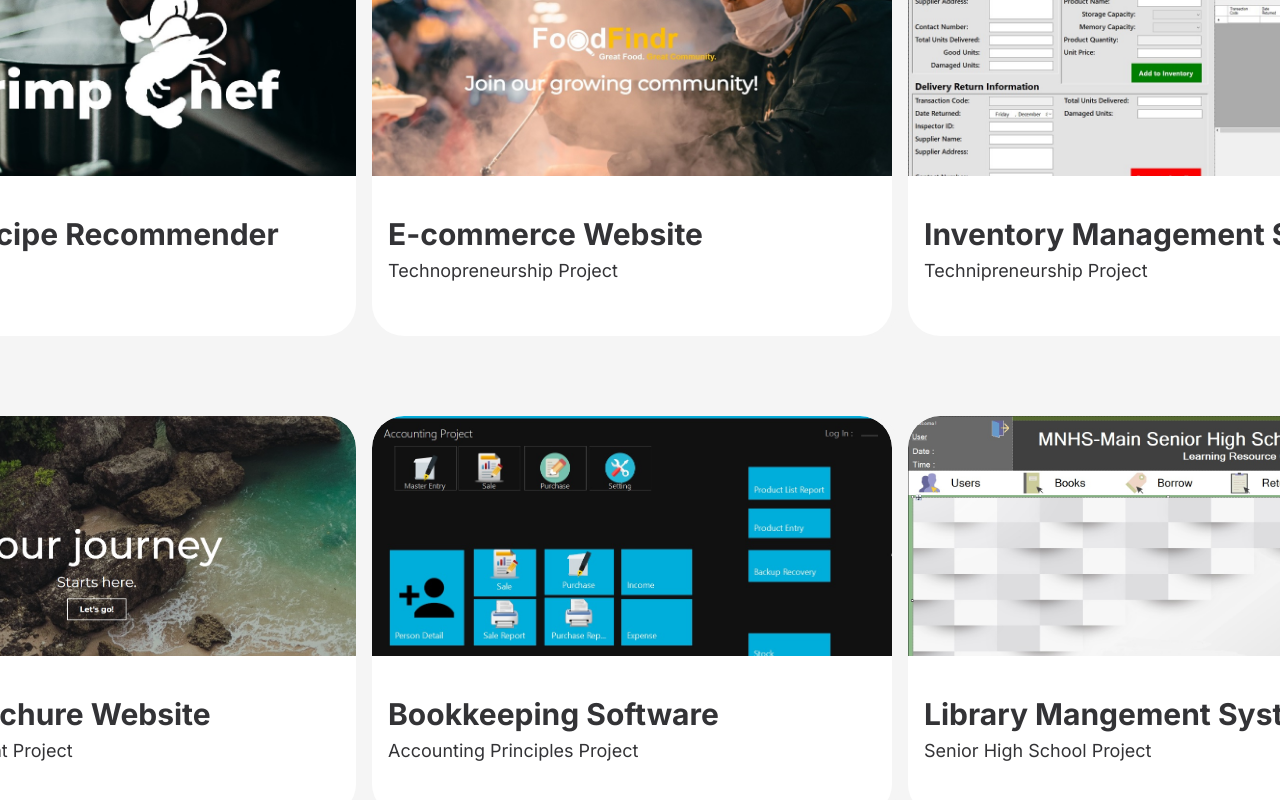
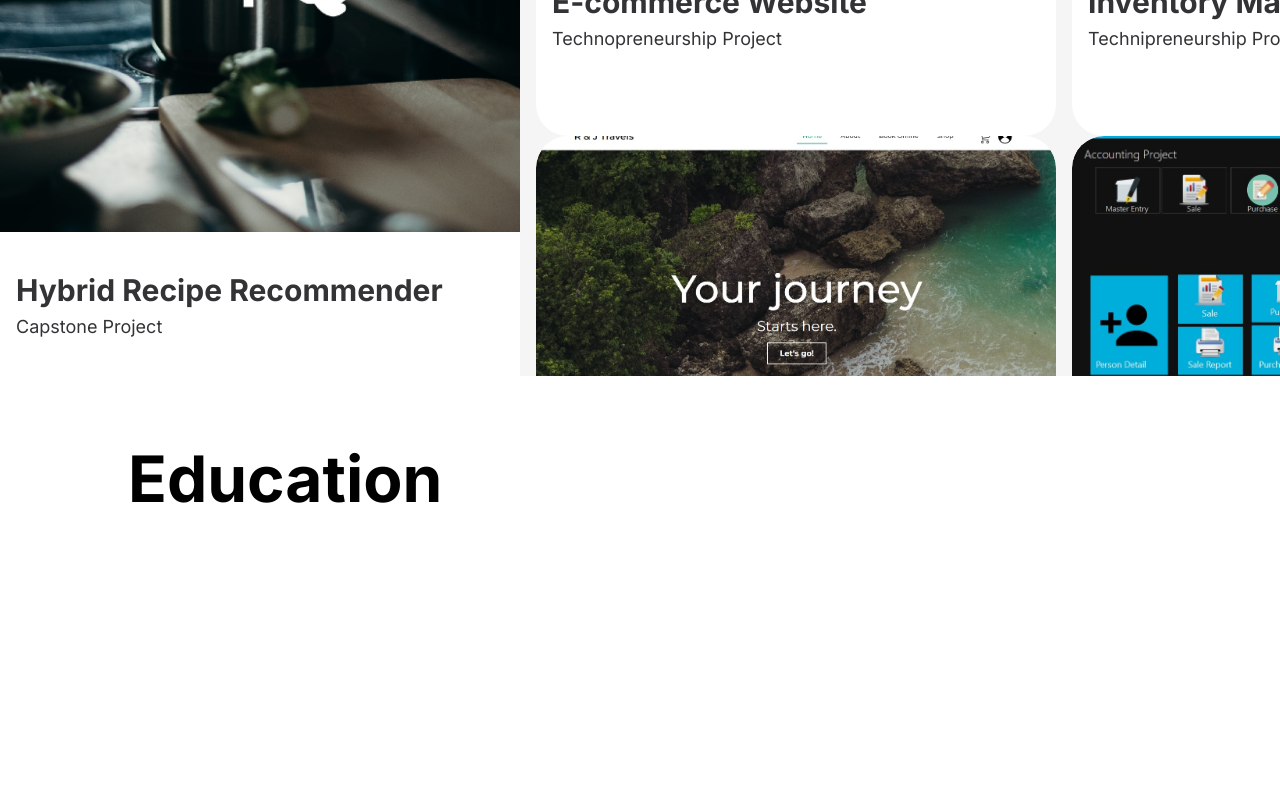
Before and after one commit to ravenbarajas/personalPortfolio, a React (Create React App) app: page /projects/academic in a window 1280 px wide. Shown: the part 3074-3874 px from the top of the page. Built offline with nearby package versions, Linux system fonts and the light colour scheme.

Commit message:
Revised the Layout of Academic Projects Card

```diff
--- a/src/App.js
+++ b/src/App.js
@@ -8,6 +8,7 @@ import Projects from './pages/Projects';
 import AcademicProjects from './pages/AcademicProjects';
 import WorkProjects from './pages/WorkProjects';
 import PersonalProjects from './pages/PersonalProjects';
+import Education from './pages/Education';
 
 import './App.css';
 
@@ -21,6 +22,7 @@ function App() {
             <TechSkill />
             <PeopleSkill />
             <Projects />
+            <Education />
           </div>
         </div>
       </Router>
--- a/src/pages/AcademicProjects.css
+++ b/src/pages/AcademicProjects.css
@@ -3,11 +3,13 @@
     flex-direction: row;
     opacity: 100%;
   }
-  .academic-projects-column {
+  .academic-projects-section-column {
     width: 100%;
     display: flex;
     flex-direction: column;
     opacity: 100%;
+    padding-top: 1rem;
+    padding-bottom: 1rem;
   }
   .academic-projects-section {
     display: flex;
@@ -18,6 +20,7 @@
   .academic-projects-section-row {
     height: 30rem;
     display: flex;
+    flex-direction: row;
     justify-items: center;
     align-items: center;
     justify-content: center;
@@ -40,6 +43,90 @@
     flex: 0 0 auto; /* Prevent soft skills from shrinking */
     width: 520px;
     height: 400px; /* Adjusted height to fit hexagon */
+    background-color: #ffffff;
+    display: flex;
+    justify-self: center;
+    align-self: center;
+    flex-direction: column;
+    margin-right: 1rem;
+    border-radius: 2rem;
+    transition: transform 0.5s ease, box-shadow 0.5s ease; /* Smooth transition for the transform and box-shadow effects */
+    overflow: hidden; /* Ensure child elements do not overflow */
+  }
+  .project-card-1 {
+    flex: 0 0 auto; /* Prevent soft skills from shrinking */
+    width: 520px;
+    height: 960px; /* Adjusted height to fit hexagon */
+    background-color: #ffffff;
+    display: flex;
+    justify-self: center;
+    align-self: center;
+    flex-direction: column;
+    margin-right: 1rem;
+    border-radius: 2rem;
+    transition: transform 0.5s ease, box-shadow 0.5s ease; /* Smooth transition for the transform and box-shadow effects */
+    overflow: hidden; /* Ensure child elements do not overflow */
+  }
+  .project-card-2 {
+    flex: 0 0 auto; /* Prevent soft skills from shrinking */
+    width: 520px;
+    height: 480px; /* Adjusted height to fit hexagon */
+    background-color: #ffffff;
+    display: flex;
+    justify-self: center;
+    align-self: center;
+    flex-direction: column;
+    margin-right: 1rem;
+    border-radius: 2rem;
+    transition: transform 0.5s ease, box-shadow 0.5s ease; /* Smooth transition for the transform and box-shadow effects */
+    overflow: hidden; /* Ensure child elements do not overflow */
+  }
+  .project-card-3 {
+    flex: 0 0 auto; /* Prevent soft skills from shrinking */
+    width: 520px;
+    height: 480px; /* Adjusted height to fit hexagon */
+    background-color: #ffffff;
+    display: flex;
+    justify-self: center;
+    align-self: center;
+    flex-direction: column;
+    margin-right: 1rem;
+    border-radius: 2rem;
+    transition: transform 0.5s ease, box-shadow 0.5s ease; /* Smooth transition for the transform and box-shadow effects */
+    overflow: hidden; /* Ensure child elements do not overflow */
+  }
+  .project-card-4 {
+    flex: 0 0 auto; /* Prevent soft skills from shrinking */
+    width: 520px;
+    height: 480px; /* Adjusted height to fit hexagon */
+    background-color: #ffffff;
+    display: flex;
+    justify-self: center;
+    align-self: center;
+    flex-direction: column;
+    margin-right: 1rem;
+    border-radius: 2rem;
+    transition: transform 0.5s ease, box-shadow 0.5s ease; /* Smooth transition for the transform and box-shadow effects */
+    overflow: hidden; /* Ensure child elements do not overflow */
+  }
+  .project-card-5 {
+    flex: 0 0 auto; /* Prevent soft skills from shrinking */
+    width: 520px;
+    height: 480px; /* Adjusted height to fit hexagon */
+    background-color: #ffffff;
+    display: flex;
+    justify-self: center;
+    align-self: center;
+    flex-direction: column;
+    margin-right: 1rem;
+    border-radius: 2rem;
+    transition: transform 0.5s ease, box-shadow 0.5s ease; /* Smooth transition for the transform and box-shadow effects */
+    overflow: hidden; /* Ensure child elements do not overflow */
+  }
+  .project-card-6 {
+    flex: 0 0 auto; /* Prevent soft skills from shrinking */
+    width: 520px;
+    height: 480px; /* Adjusted height to fit hexagon */
     background-color: #ffffff;
     display: flex;
     justify-self: center;
--- a/src/pages/AcademicProjects.js
+++ b/src/pages/AcademicProjects.js
@@ -15,11 +15,9 @@ function AcademicProjects() {
       }, []);
   return (
     <div className="projects-container">
-      <div className='academic-projects-column'>
         <div className='academic-projects-section  fade-in'>
           <div className='academic-projects-section-row'>
-            <div className="academic-project-card-container">
-                <div className="project-card">
+            <div className="project-card-1">
 
               <div className='project-card-image-container-1'>
 
@@ -33,7 +31,9 @@ function AcademicProjects() {
                   </div>
                 </div>
             </div>
-                <div className="project-card">
+            <div className='academic-projects-section-column'>
+              <div className='academic-projects-section-row'>
+                <div className="project-card-2">
 
                   <div className='project-card-image-container-2'>
 
@@ -47,7 +47,7 @@ function AcademicProjects() {
                       </div>
                     </div>
                 </div>
-                <div className="project-card">
+                <div className="project-card-3">
 
                         <div className='project-card-image-container-3'>
 
@@ -62,13 +62,8 @@ function AcademicProjects() {
                           </div>
                 </div>
               </div>
-          </div>
-
-        </div>
-        <div className='academic-projects-section fade-in'>
               <div className='academic-projects-section-row'>
-            <div className="academic-project-card-container">
-                <div className="project-card">
+                <div className="project-card-4">
                   <div className='project-card-image-container-4'>
 
                   </div>
@@ -81,7 +76,7 @@ function AcademicProjects() {
                       </div>
                     </div>
                 </div>
-                <div className="project-card">
+                <div className="project-card-5">
                   <div className='project-card-image-container-5'>
 
                   </div>
@@ -94,19 +89,6 @@ function AcademicProjects() {
                       </div>
                     </div>
                 </div>
-                <div className="project-card">
-                  <div className='project-card-image-container-6'>
-
-                  </div>
-                    <div className='project-card-header-container'>
-                      <div className='project-card-header-wbg'>
-                          <p>Library Mangement System</p>
-                      </div>
-                      <div className='project-card-subheader-wbg'>
-                          <p>Senior High School Project</p>
-                      </div>
-                    </div>
-                </div>
               </div>
             </div>
         </div>
--- a/src/pages/Education.css
+++ b/src/pages/Education.css
@@ -1,16 +1,43 @@
-.carousel-section {
-    width: 100%;
-    height: 730px;
-    margin: 0 auto;
-    display: flex;
-    justify-content: center;
-    align-items: center;
-    position: relative;
-    background-color: #272727;
-    flex-direction: column;
-    padding: 0;
-
-    .p1 {
-      color: white;
-    }
-  }
+.education-container {
+  display: flex;
+  opacity: 100%;
+  flex-direction: row;
+}
+.education-column {
+  width: 100%;
+  display: flex;
+  flex-direction: column;
+  opacity: 100%;
+}
+.education-heading {
+  width: 100%;
+  height: 8rem;
+  background-color: #ffffff;
+  display: flex;
+  align-items: start;
+  justify-content: start; /* Horizontally space items at start and end */
+  padding-left: 8rem;
+}
+.education-heading p {
+  width: auto; /* Allow the paragraph to take its natural width */
+  color: #000000;
+  font-size: 64px;
+  font-weight: 900;
+  font-family: 'Inter', sans-serif;
+  z-index: 2;
+}
+.education-section {
+  display: flex;
+  height: 802px;
+  width: 100%;
+  flex-direction: column;
+  justify-content: center;
+  background-color: #ffffff;;
+}
+.fade-in {
+  opacity: 0;
+  transition: opacity 0.5s ease-in-out;
+}
+.fade-in.active {
+  opacity: 1;
+}
--- a/src/pages/Education.js
+++ b/src/pages/Education.js
@@ -1,11 +1,17 @@
-import React, { useEffect, useRef, useState } from 'react';
+import React, { useEffect, useState } from 'react';
 import './Education.css';
 
 function Education() {
+  return (
+    <div className="education-container">
+      <div className='education-column'>
+        <div className="education-heading">
+            <p>Education</p>
+        </div>
+        <div className='education-section fade-in'>
 
-  return (
-    <div className="carousel-section">
-        <p className='p1'>This is the education page</p>
+        </div>
+      </div>
     </div>
   );
 }
```
Also changed, not shown: src/pages/Experience.css (deleted, +0 -16 lines), src/pages/Experience.js (deleted, +0 -13 lines). Lines whose indentation alone changed are shown as unchanged.
